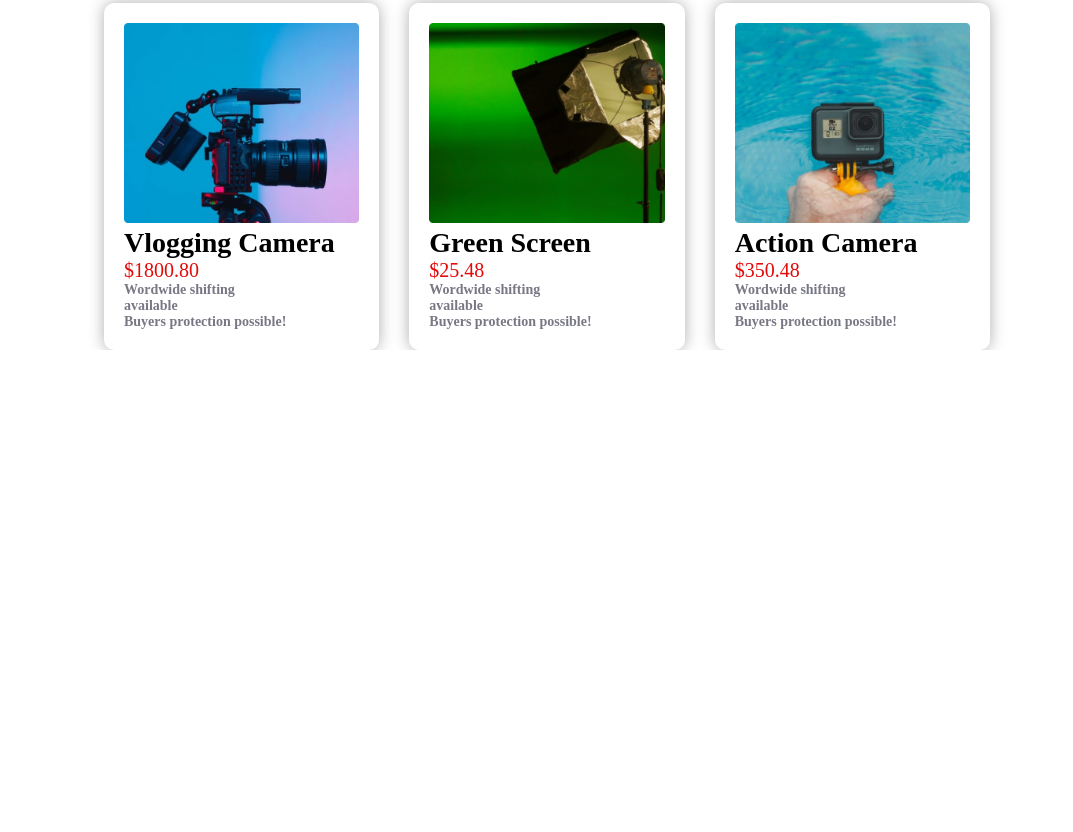
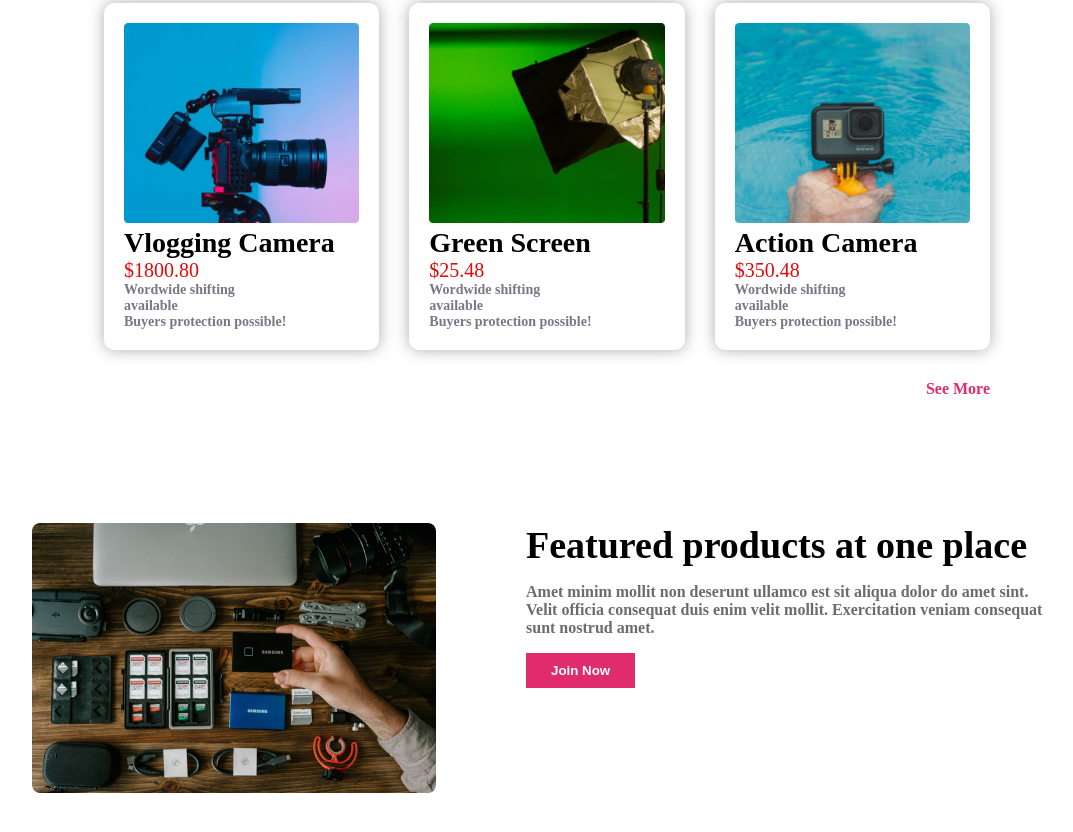
Before and after one commit to sajibdas44/Influencer-products, a plain HTML site: page index.html in a window 1280 px wide. Shown: the part 1793-2625 px from the top of the page, without its empty margins (93-1166 px from the left). Before the commit the page ends 2143 px from the top, so only its background shows below. Drawn offline with Linux system fonts and the light colour scheme.

Commit message:
added Featured products at one place

```diff
--- a/index.html
+++ b/index.html
@@ -127,11 +127,25 @@
                     Buyers protection possible!</p>
                 </div>
             </div>
+             <p class="see-more">See More <i class="fa-solid fa-arrow-right"></i></p>
+        </section>
+        <section class="features">
+            <div>
+                <img src="Images/gear.png" alt="">
+            </div>
+            <div>
+                <h2>Featured products at one place</h2>
+                <p>Amet minim mollit non deserunt ullamco est sit aliqua dolor do amet sint. Velit officia consequat duis enim velit mollit. Exercitation veniam consequat sunt nostrud amet.</p>
+                <button type="button">Join Now <i class="fa-solid fa-arrow-right"></i></button>
+            </div>
+        </section>
 
     </main>
 
     <footer>
 
+
+
     </footer>
 
 </body>
--- a/styles/styles.css
+++ b/styles/styles.css
@@ -160,6 +160,51 @@ header nav li a:hover{
     font-weight: bold;
 }
 
+.see-more{
+    color: #E02C6D;
+    font-weight: bold;
+    text-align: end;
+    margin-top: 30px;
+
+}
+
+.features{
+    margin: 125px;
+    display: flex;
+    justify-content: center;
+    gap: 90px;
+}
+.features img{
+    border-radius: 8px;
+}
+.features img:hover{
+    transform: scale(1.3);
+    transition: 1s;
+}
+.features h2{
+    font-size: 38px;
+    font-weight: bold;
+    margin-bottom: 16px;
+}
+.features p{
+    font-weight: bold;
+    color: rgba(108, 108, 108, 1);
+    margin-bottom: 16px;
+}
+.features button{
+    color: white;
+    background-color: #E02C6D;
+    padding: 10px 25px;
+    border: none;
+    cursor: pointer;
+    font-weight: bold;
+}
+.features button:hover{
+    color: #E02C6D;
+    background-color: white;
+    border: 2px solid #E02C6D;
+}
+
 
 @media screen and (max-width: 576px) {
     header{
@@ -186,7 +231,7 @@ header nav li a:hover{
         text-align: center;
     }
     .main-camera{
-        margin-top: -260px;
+        margin-top: 260px;
     }
     .container-banner h2{
         font-size: 30px;
@@ -226,5 +271,19 @@ header nav li a:hover{
         margin: 0;
     }
 
+     .features{
+        margin: 20px;
+        flex-direction: column;
+        gap: 20px;
+    }
+    .features img{
+        width: 100%;
+    }
+    .features h2{
+        font-size: 28px;
+        font-weight: bold;
+        margin-bottom: 16px;
+    }
+
 
 }
```
